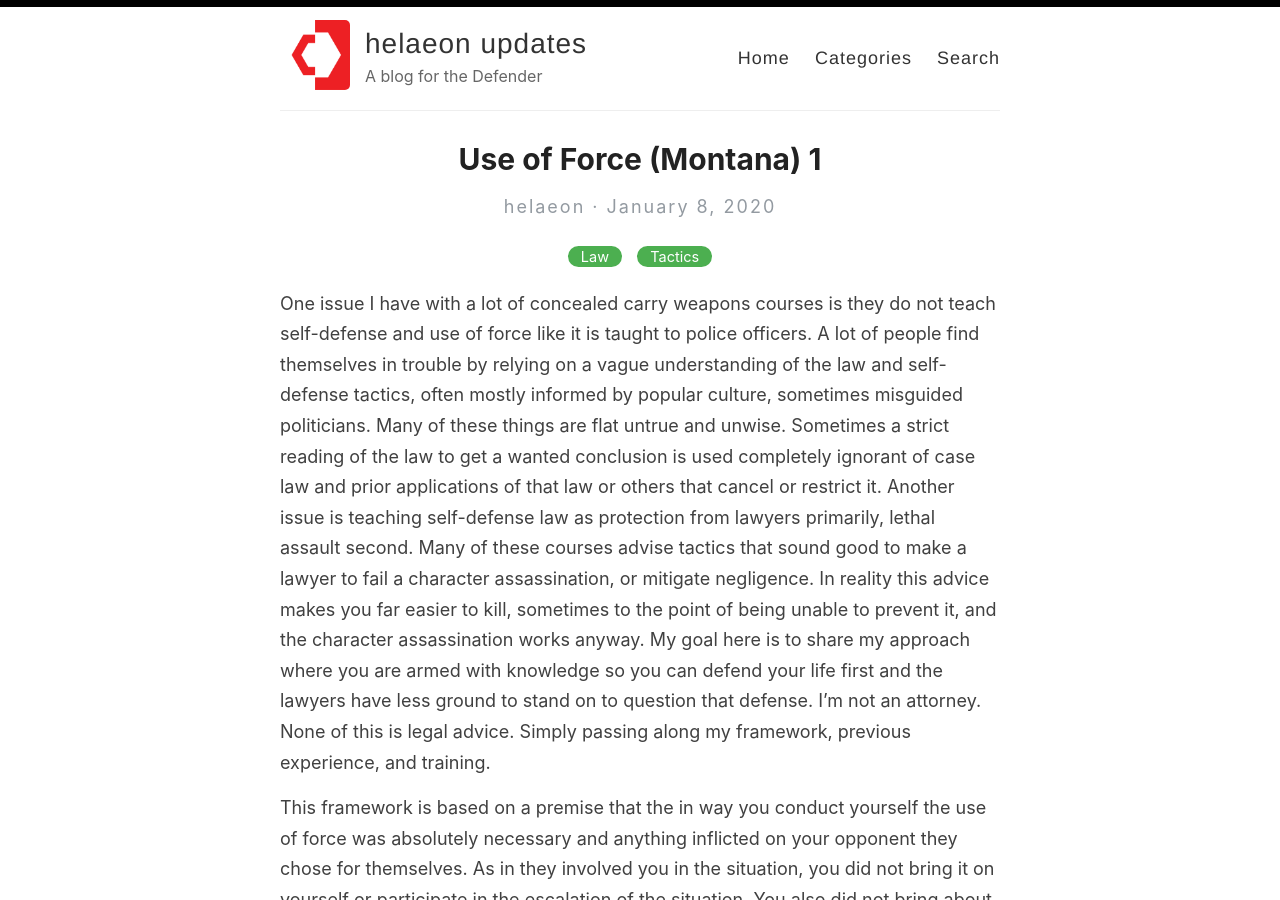
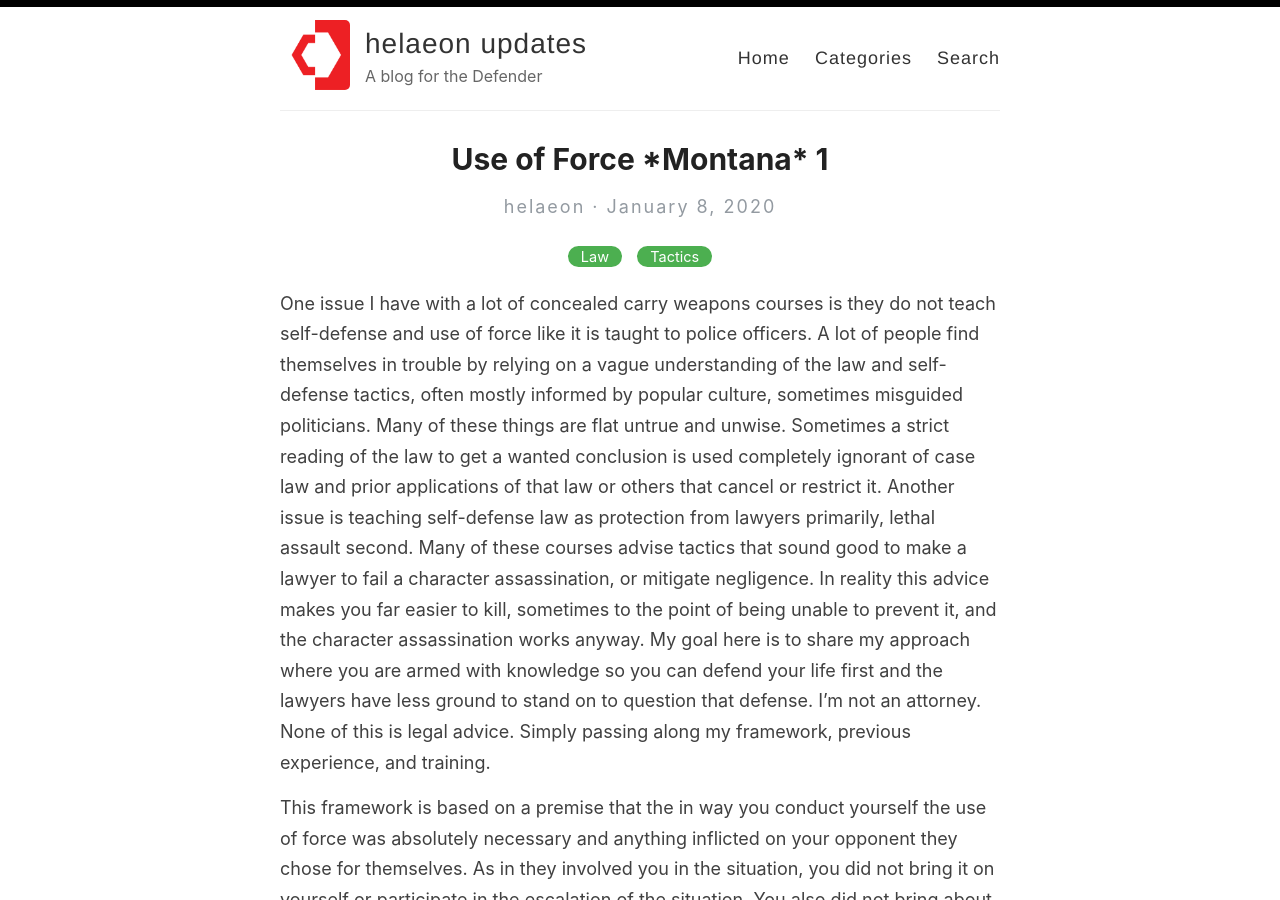
Before and after one commit to helaeon/helaeon.github.io, a Jekyll site: the page built from _posts/2020-1-8-use-of-force-mt-1.md, in a window 1280 px wide and 900 px high. Built offline with Jekyll 4.4.1, drawn with Linux system fonts in a browser that asks for light colours.

```diff
--- a/_posts/2020-1-8-use-of-force-mt-1.md
+++ b/_posts/2020-1-8-use-of-force-mt-1.md
@@ -1,6 +1,6 @@
 ---
 layout: post
-title: Use of Force (Montana) 1
+title: Use of Force *Montana* 1
 categories: Law Tactics
 ---
 
```
